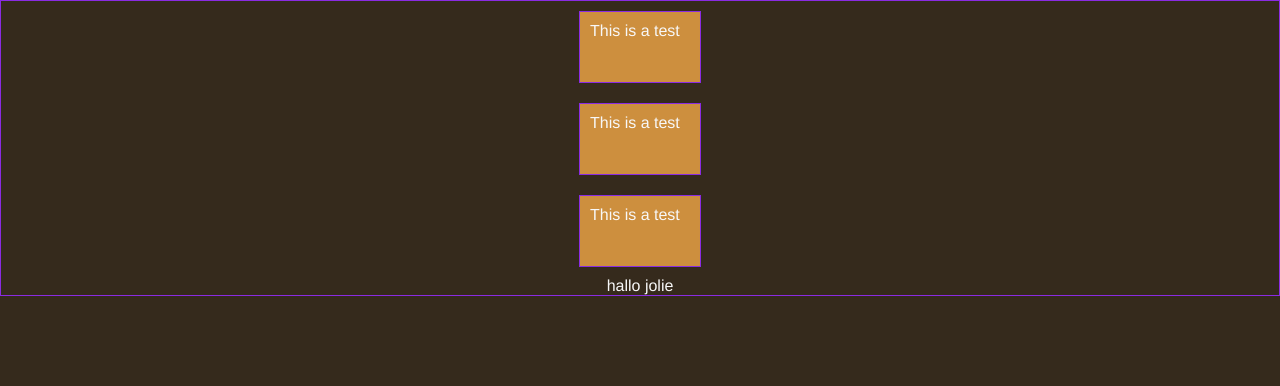
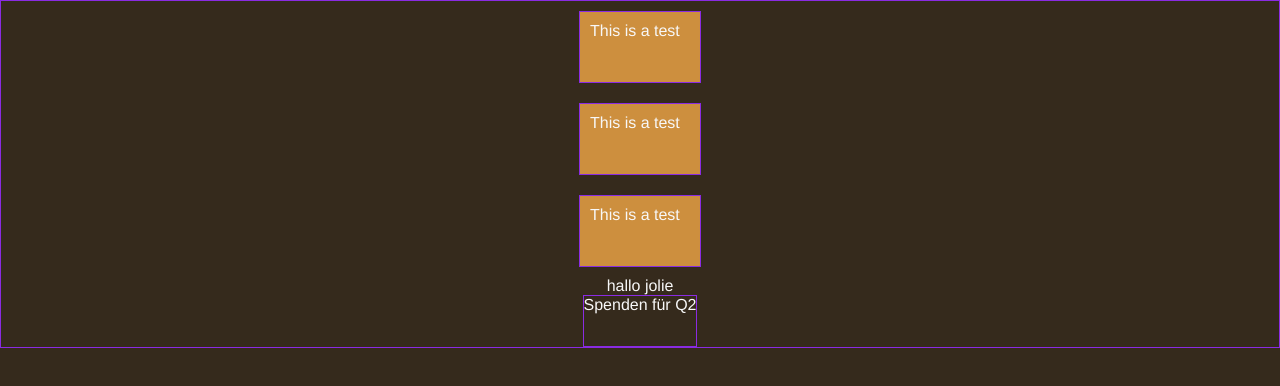
Before and after one commit to UTSGhost/test, a plain HTML site: page index.html in a window 1280 px wide. Drawn offline with Linux system fonts and the light colour scheme.

Commit message:
Update index.html

```diff
--- a/index.html
+++ b/index.html
@@ -12,6 +12,7 @@
         <div class="main">This is a test</div>
         <div class="main">This is a test</div>
         hallo jolie
+        <div>Spenden für Q2</div>
     </div>
 <script type="text/javascript" src="script.js"></script>
 </body>
```
